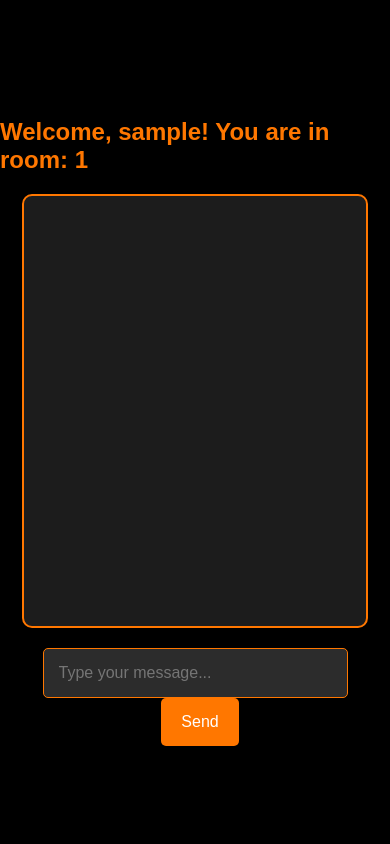
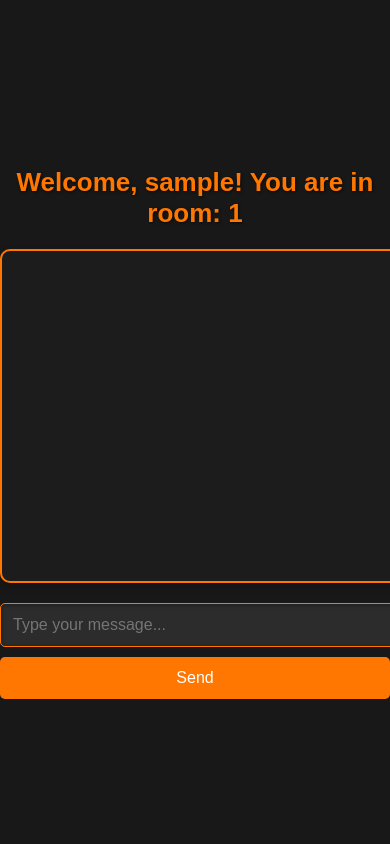
Before and after one commit to SDgsths/ai, a Flask app: page /chat in a window 390 px wide; the page is wider, and only the part inside the window is pictured. Run offline with Flask 3, Linux system fonts and the light colour scheme; the visitor is signed in with stand-in values (Sample User, id 1); some libraries are stand-ins or nearby versions.

Commit message:
modified:   main.py 	modified:   templates/chat.html

```diff
--- a/main.py
+++ b/main.py
@@ -3,6 +3,7 @@ from flask_socketio import SocketIO, emit, join_room, leave_room
 import random
 
 app = Flask(__name__)
+
 app.secret_key = 'secret_key_for_sessions'
 socketio = SocketIO(app)
 
--- a/templates/chat.html
+++ b/templates/chat.html
@@ -7,11 +7,12 @@
     <script src="https://cdn.socket.io/4.0.1/socket.io.min.js"></script>
     <script src="https://code.jquery.com/jquery-3.6.0.min.js"></script>
     <style>
+        /* General body styling */
         body {
             margin: 0;
             padding: 0;
             font-family: 'Arial', sans-serif;
-            background-color: #000000; /* Black background */
+            background-color: #181818; /* Darker background */
             color: white;
             display: flex;
             justify-content: center;
@@ -20,82 +21,148 @@
             flex-direction: column;
         }
 
+        /* Container for centering the content */
+        .chat-container {
+            width: 100%;
+            max-width: 600px;
+            text-align: center;
+        }
+
+        /* Heading styling */
         h2 {
             color: #ff7700; /* Orange color for the heading */
             margin-bottom: 20px;
-            font-size: 24px;
+            font-size: 26px;
+            text-shadow: 1px 1px 3px rgba(0, 0, 0, 0.6); /* Soft shadow */
         }
 
+        /* Chat messages container */
         #messages {
             border: 2px solid #ff7700; /* Orange border */
             height: 400px;
-            width: 80%;
-            max-width: 600px;
+            width: 100%;
             background-color: #1c1c1c; /* Dark gray for the chat area */
-            overflow-y: scroll;
+            overflow-y: auto;
             padding: 15px;
             border-radius: 10px;
             margin-bottom: 20px;
-            color: white;
+            box-shadow: 0 4px 8px rgba(0, 0, 0, 0.2); /* Subtle shadow for depth */
         }
 
+        /* Flexbox for messages */
+        .message {
+            display: flex;
+            margin-bottom: 10px;
+        }
+
+        /* Message input styling */
         #message_input {
-            width: 70%;
-            padding: 15px;
+            flex: 1;
+            padding: 12px;
             font-size: 16px;
             border: 1px solid #ff7700;
             border-radius: 5px;
             background-color: #2c2c2c; /* Darker gray for input */
             color: white;
+            outline: none;
+            box-shadow: inset 0 1px 4px rgba(0, 0, 0, 0.4); /* Inner shadow for input depth */
+            margin-right: 10px; /* Space between input and button */
         }
 
+        /* Send button styling */
         #send_button {
-            width: 20%;
-            padding: 15px;
+            padding: 12px 20px;
             font-size: 16px;
             background-color: #ff7700; /* Orange button */
             border: none;
             border-radius: 5px;
             color: white;
             cursor: pointer;
-            margin-left: 10px;
-            transition: background-color 0.3s ease;
+            transition: background-color 0.3s ease, box-shadow 0.3s ease;
         }
 
         #send_button:hover {
             background-color: #ff9900; /* Lighter orange on hover */
+            box-shadow: 0 2px 6px rgba(0, 0, 0, 0.3); /* Button shadow on hover */
         }
 
-        p {
-            margin: 5px 0;
-            color: white;
+        /* Message bubble styling */
+        .message p {
+            padding: 10px 15px;
+            border-radius: 20px;
+            font-size: 14px;
+            word-wrap: break-word;
+            width: auto;
+            max-width: 75%;
+            display: inline-block;
         }
 
-        #messages p {
-            padding: 10px;
-            background-color: #2c2c2c; /* Darker message bubble */
-            border-radius: 5px;
-            max-width: 70%;
-            margin-left: auto;
-            margin-right: 0;
-            font-size: 14px;
+        /* User's own message, aligned to the right */
+        .user-message {
+            justify-content: flex-end;
         }
 
-        /* Other users' messages */
-        .other p {
-            background-color: #333333; /* Slightly different gray for other users' messages */
-            margin-left: 0;
-            margin-right: auto;
+        .user-message p {
+            background-color: #2c2c2c; /* Darker gray bubble for user */
+            text-align: right;
+        }
+
+        /* Other users' message, aligned to the left */
+        .other-message {
+            justify-content: flex-start;
+        }
+
+        .other-message p {
+            background-color: #333333; /* Slightly different gray for others */
+            text-align: left;
+        }
+
+        /* Scrollbar styling for better visibility */
+        #messages::-webkit-scrollbar {
+            width: 8px;
+        }
+
+        #messages::-webkit-scrollbar-thumb {
+            background-color: #ff7700; /* Orange scrollbar thumb */
+            border-radius: 4px;
+        }
+
+        #messages::-webkit-scrollbar-track {
+            background-color: #1c1c1c; /* Dark gray track */
+        }
+
+        /* Responsiveness */
+        @media (max-width: 600px) {
+            #messages {
+                height: 300px; /* Reduce height for smaller screens */
+            }
+
+            .input-container {
+                flex-direction: column;
+            }
+
+            #message_input {
+                width: 100%;
+                margin-bottom: 10px; /* Space under input when stacked */
+            }
+
+            #send_button {
+                width: 100%;
+            }
         }
     </style>
 </head>
 <body>
-    <h2>Welcome, {{ username }}! You are in room: {{ room }}</h2>
+    <div class="chat-container">
+        <h2>Welcome, {{ username }}! You are in room: {{ room }}</h2>
 
-    <div id="messages"></div>
+        <div id="messages"></div>
 
-    <input type="text" id="message_input" placeholder="Type your message...">
-    <button id="send_button">Send</button>
+        <div class="input-container">
+            <input type="text" id="message_input" placeholder="Type your message...">
+            <button id="send_button">Send</button>
+        </div>
+    </div>
 
     <script type="text/javascript">
         var socket = io();
@@ -105,21 +172,34 @@
         var room = "{{ room }}";
         socket.emit('join', {'username': username, 'room': room});
 
-        // Send a message
-        $('#send_button').on('click', function() {
+        // Function to send a message
+        function sendMessage() {
             var message = $('#message_input').val();
             if (message) {
                 socket.emit('send_message', {'msg': message, 'username': username, 'room': room});
                 $('#message_input').val('');
+            }
+        }
+
+        // Send a message when the send button is clicked
+        $('#send_button').on('click', function() {
+            sendMessage();
+        });
+
+        // Send a message when Enter key is pressed (but not Shift+Enter)
+        $('#message_input').on('keydown', function(event) {
+            if (event.key === 'Enter' && !event.shiftKey) {
+                event.preventDefault(); // Prevent new line
+                sendMessage();
             }
         });
 
         // Receive a message
         socket.on('receive_message', function(data) {
             var isUserMessage = data.username === username;
-            var messageClass = isUserMessage ? '' : 'other';
+            var messageClass = isUserMessage ? 'user-message' : 'other-message';
 
-            $('#messages').append('<div class="' + messageClass + '"><p><strong>' + data.username + ':</strong> ' + data.msg + '</p></div>');
+            $('#messages').append('<div class="message ' + messageClass + '"><p><strong>' + data.username + ':</strong> ' + data.msg + '</p></div>');
             $('#messages').scrollTop($('#messages')[0].scrollHeight); // Scroll to the bottom
         });
     </script>
```
